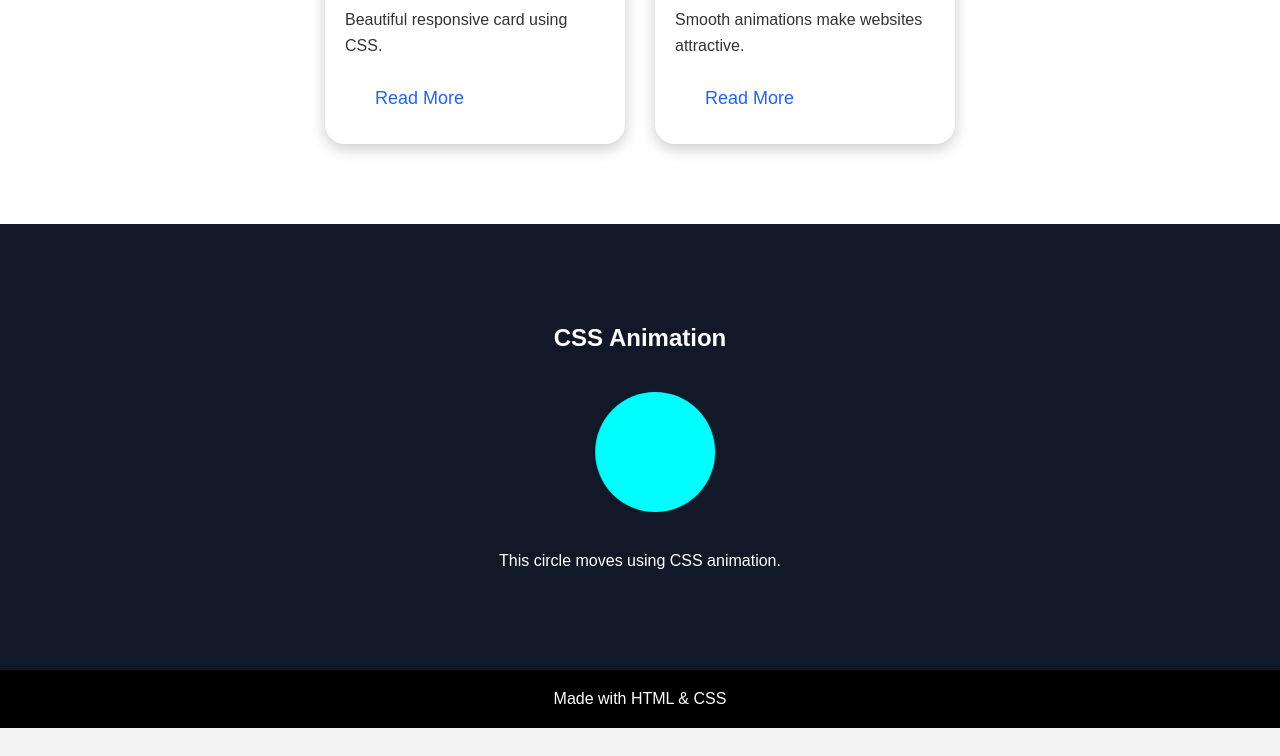
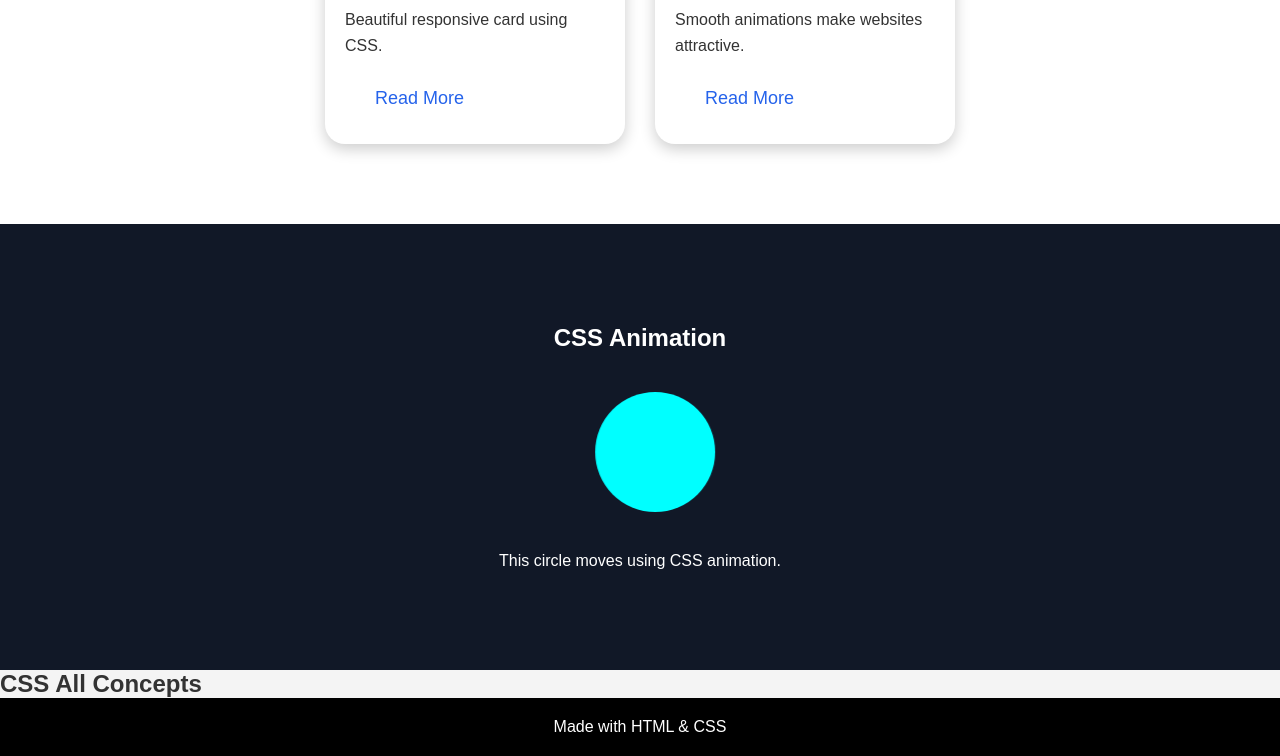
Before and after one commit to gauravkumar2005/CSS-all-concepts-practice, a plain HTML site: page index.html in a window 1280 px wide. Shown: the part 1962-2718 px from the top of the page. Before the commit the page ends 2690 px from the top, so only its background shows below. Drawn offline with Linux system fonts and the light colour scheme.

Commit message:
add a css all concept section

```diff
--- a/index.html
+++ b/index.html
@@ -149,6 +149,10 @@
 
   </section>
 
+  <section>
+    <h1>CSS All Concepts</h1>
+  </section>
+
   <!-- FOOTER -->
 
   <footer>
```
